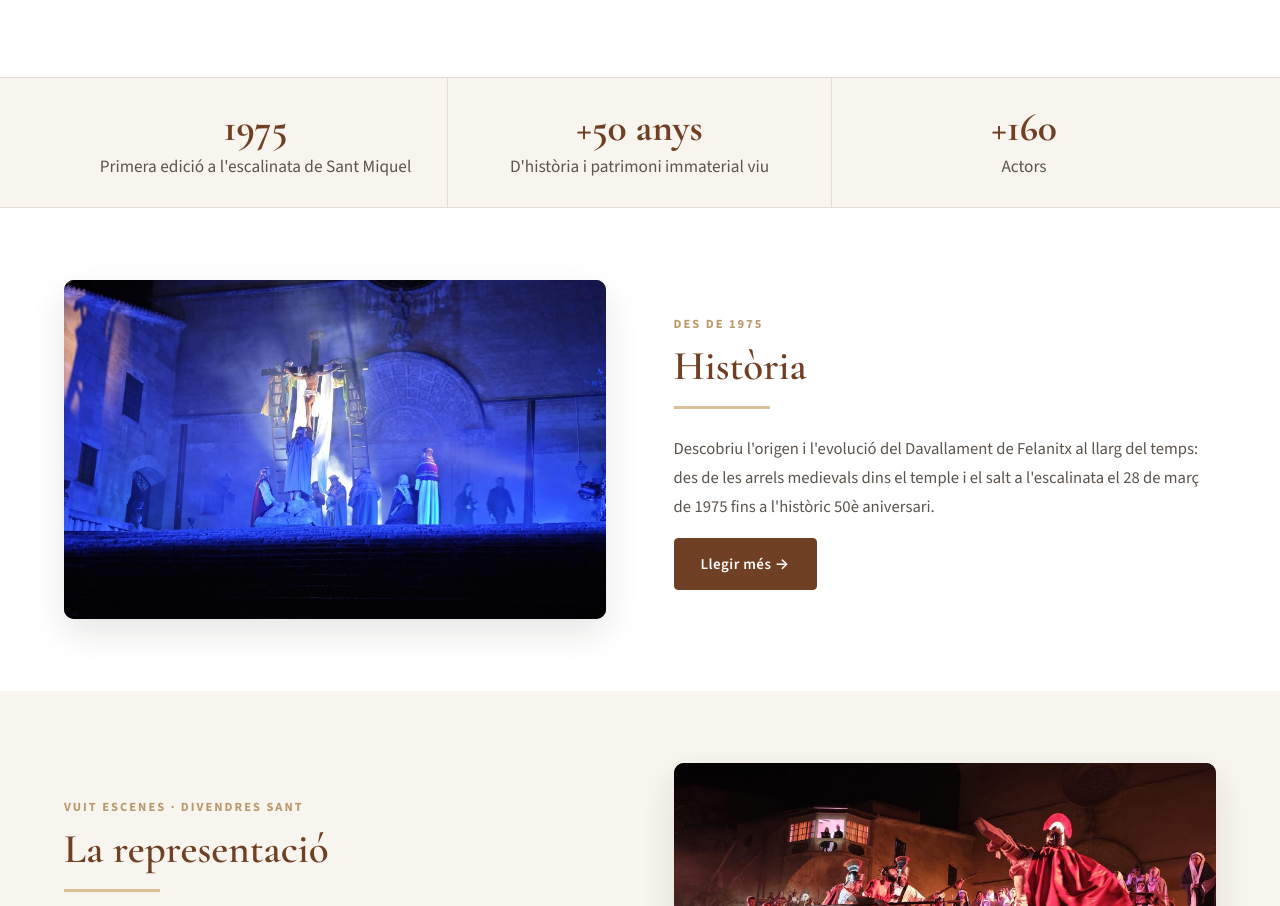
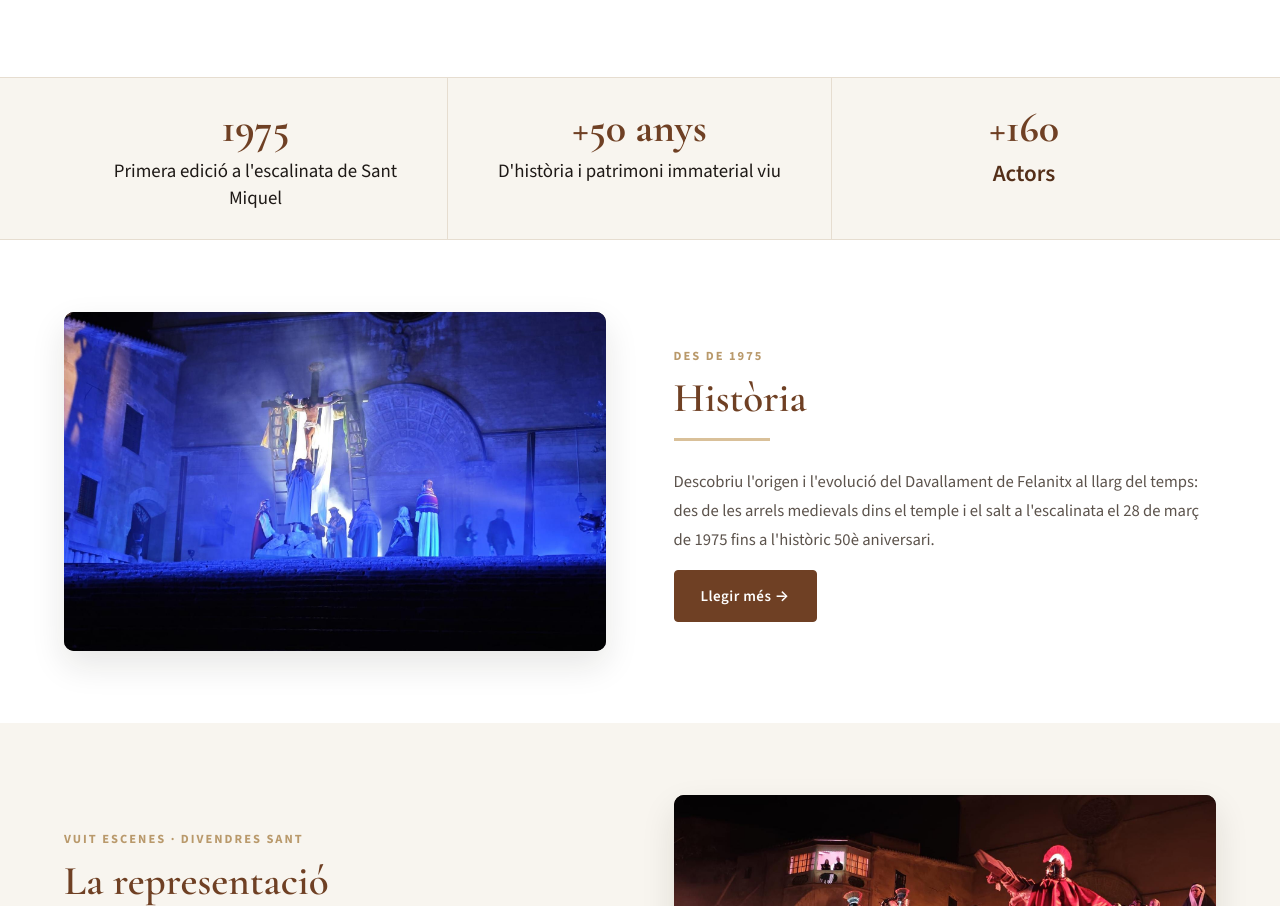
Before and after one commit to DavallamentFelanitx-lab/davallament-felanitx, a plain HTML site: page index.html in a window 1280 px wide. Shown: the part 1026-1932 px from the top of the page. Drawn offline with nearby package versions, Linux system fonts and the light colour scheme; no server answers.

Commit message:
Augmentada la mida de lletra d'Actors i etiquetes de xifres amb cache-busting CSS

```diff
--- a/css/style.css
+++ b/css/style.css
@@ -564,19 +564,25 @@ h1, h2, h3, h4 {
 .metric-value {
   display: block;
   font-family: var(--font-serif);
-  font-size: 2.45rem;
+  font-size: 2.6rem;
   font-weight: 700;
   color: var(--primary);
-  line-height: 1.1;
-  margin-bottom: 6px;
+  line-height: 1.08;
+  margin-bottom: 8px;
 }
 
 .metric-label {
   display: block;
-  font-size: 1.08rem;
+  font-size: 1.18rem;
   font-weight: 500;
   line-height: 1.4;
-  color: var(--text-muted);
+  color: var(--text);
+}
+
+.metric-label--actors {
+  font-size: 1.45rem;
+  font-weight: 600;
+  color: var(--primary-dark);
 }
 
 /* Feature Alternating Split Blocks (directament inspirats en el seu CSS original) */
--- a/index.html
+++ b/index.html
@@ -10,7 +10,7 @@
   <link rel="preconnect" href="https://fonts.googleapis.com">
   <link rel="preconnect" href="https://fonts.gstatic.com" crossorigin>
   <link href="https://fonts.googleapis.com/css2?family=Cormorant+Garamond:ital,wght@0,400;0,500;0,600;0,700;1,500&family=Source+Sans+3:wght@300;400;600;700&display=swap" rel="stylesheet">
-  <link rel="stylesheet" href="css/style.css">
+  <link rel="stylesheet" href="css/style.css?v=3">
 </head>
 <body data-page="inici">
   <div id="site-header-host"></div>
@@ -42,7 +42,7 @@
           </div>
           <div class="metric-item">
             <span class="metric-value" data-i18n="home.m3Val">+160</span>
-            <span class="metric-label" data-i18n="home.m3Lbl">Actors</span>
+            <span class="metric-label metric-label--actors" data-i18n="home.m3Lbl">Actors</span>
           </div>
         </div>
       </div>
```
